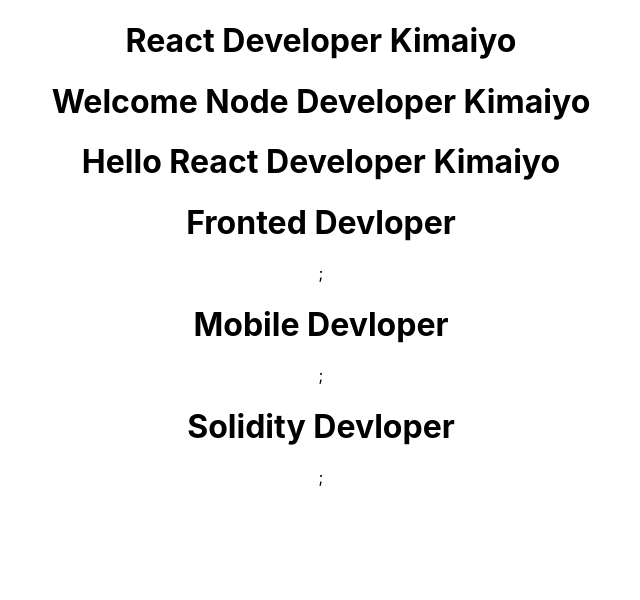
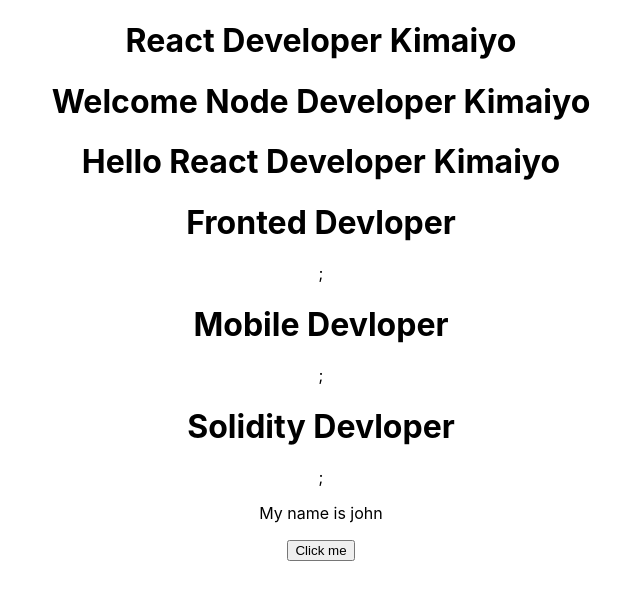
Before and after one commit to JohnKimaiyo/react_vol_4, a React (Create React App) app: page / in a window 1280 px wide. Shown: the top 600 px of the page, without its empty margins (319-959 px from the left). Built offline with nearby package versions, Linux system fonts and the light colour scheme.

Commit message:
myname usestate

```diff
--- a/src/App.js
+++ b/src/App.js
@@ -4,6 +4,7 @@
 import Welcome from "./components/Welcome";
 import Hello from "./components/Hello";
 import Title from "./components/Title";
+import MyName from "./components/MyName";
 function App() {
   return (
     <div className="App">
@@ -13,6 +14,7 @@
       <Title name="Fronted Devloper" />
       <Title name="Mobile Devloper" />
       <Title name="Solidity Devloper" />
+      <MyName/>
     </div>
   );
 }
--- /dev/null
+++ b/src/components/MyName.js
@@ -0,0 +1,18 @@
+import React from "react";
+import { useState } from "react";
+
+function MyName() {
+  const [name, setName] = useState("john");
+  const changeName = () => {
+    setName("kimaiyo");
+  };
+
+  return (
+    <div>
+      <p>My name is {name}</p>
+      <button onClick={changeName}>Click me</button>
+    </div>
+  );
+}
+
+export default MyName;
```
